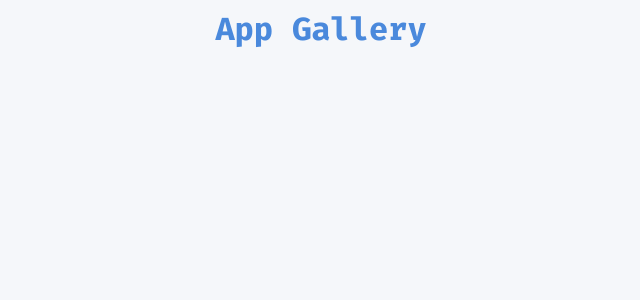
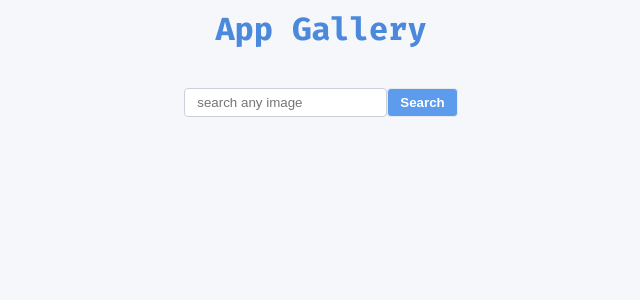
Before and after one commit to PabloHdzVizcarra/app-gallery, a React (Create React App) app: page / in a window 1280 px wide. Shown: the top 300 px of the page, without its empty margins (319-959 px from the left). Built offline with nearby package versions, Linux system fonts and the light colour scheme.

Commit message:
feat added SearchBar.tsx component

```diff
--- a/src/components/AppGallery.tsx
+++ b/src/components/AppGallery.tsx
@@ -1,11 +1,13 @@
 import React from "react";
 import "./index.css";
 import Header from "./header/Header";
+import SearchBar from "./search_bar/SearchBar";
 
 function AppGallery() {
   return (
       <div className="main-container">
         <Header title={"App Gallery"}/>
+        <SearchBar/>
       </div>
   );
 }
--- a/src/components/index.css
+++ b/src/components/index.css
@@ -11,6 +11,8 @@ body {
 {
   min-height: 100vh;
   background-color: #F5F7FA;
+  display: flex;
+  flex-direction: column;
 }
 
 .app-header__title
@@ -26,6 +28,34 @@ body {
   padding: 0 5px;
 }
 
+.search-bar
+{
+  padding: 40px 0;
+  display: flex;
+  justify-content: center;
+  align-items: center;
+}
+
+.search-bar__input
+{
+  padding: 6px 12px;
+  border-radius: 4px;
+  border: 1px solid #CCD1D9;
+  outline: none;
+  color: #434A54;
+}
+
+.search-bar__button
+{
+  padding: 6px 12px;
+  border-radius: 4px;
+  border: 1px solid #E6E9ED;
+  background-color: #5D9CEC;
+  color: white;
+  font-weight: bold;
+  cursor: pointer;
+}
+
 /* Screen Tablet */
 @media screen and (max-width: 768px)
 {
--- /dev/null
+++ b/src/components/search_bar/SearchBar.tsx
@@ -0,0 +1,12 @@
+import React from "react";
+
+function SearchBar() {
+  return (
+      <form className="search-bar">
+        <input type="text" placeholder="search any image" className="search-bar__input"/>
+        <button className="search-bar__button" type="submit">Search</button>
+      </form>
+  );
+}
+
+export default SearchBar;
```
